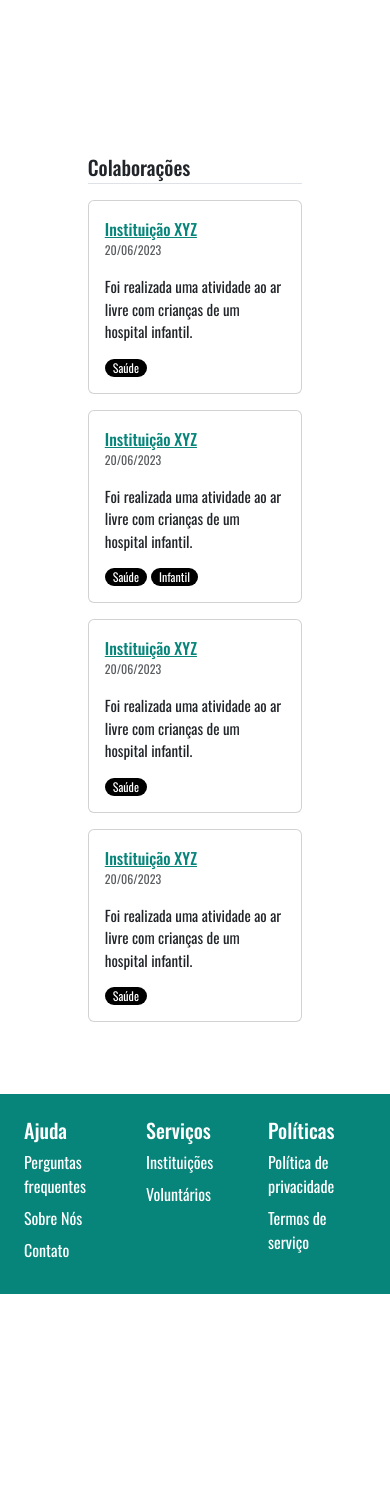
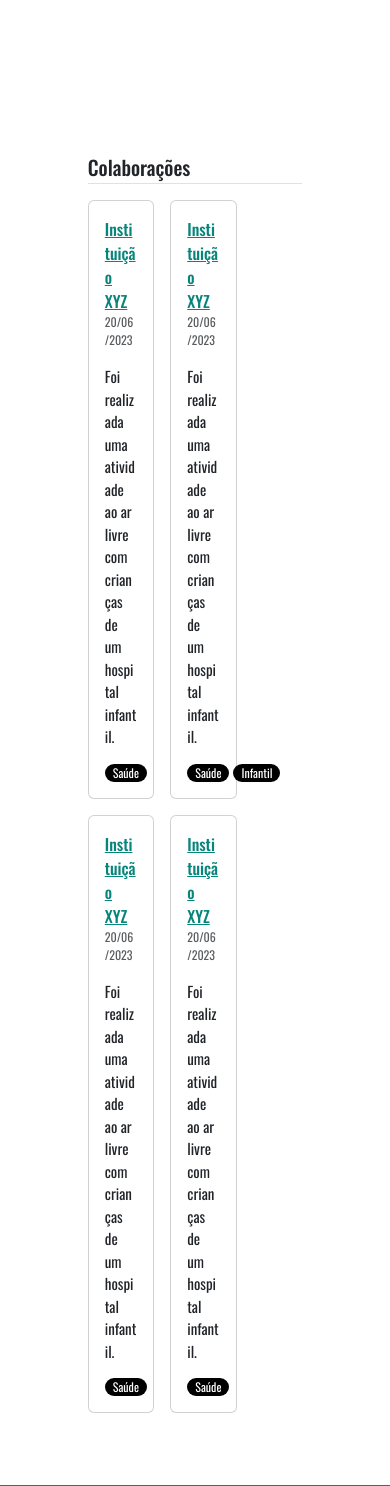
Before and after one commit to carloshobmeier/CaringCrafters, a PHP site: page /profile_volunteer.php in a window 390 px wide. Shown: the part 541-2027 px from the top of the page. Before the commit the page ends 1835 px from the top, so only its background shows below. Run offline with PHP 8.4, Linux system fonts and the light colour scheme; a user stored in the database is signed in; data comes from the database, SQL or seed files in the repository; some web fonts are replaced.

Commit message:
arrumada responsividade perfil voluntario - 3 cards por fileira, resize conforme tamanho da janela

```diff
--- a/profile_volunteer.php
+++ b/profile_volunteer.php
@@ -225,7 +225,7 @@ else{
             <div class="py-4" style="width: 55%; max-width: 835px">
                 <h5 class="border-1 border-bottom py-1 mb-3">Colaborações</h5>
                 <div class="grid row row-cols-auto gap-3 row-gap-3 mx-auto">
-                    <div class="card p-0" style="width: 250px">
+                    <div class="card p-0" style="width: 31%">
                         <div class="card-body">
                             <a href="" class="text=decoration-underline fw-medium" style="color: #07857A">Instituição XYZ</a>
                             <p class="card-text text-body-secondary" style="font-size: 12px">20/06/2023</p>
@@ -235,7 +235,7 @@ else{
                             </div>
                         </div>
                     </div>
-                    <div class="card p-0" style="width: 250px">
+                    <div class="card p-0" style="width: 31%">
                         <div class="card-body">
                             <a href="" class="text=decoration-underline fw-medium" style="color: #07857A">Instituição XYZ</a>
                             <p class="card-text text-body-secondary" style="font-size: 12px">20/06/2023</p>
@@ -246,7 +246,7 @@ else{
                             </div>
                         </div>
                     </div>
-                    <div class="card p-0" style="width: 250px">
+                    <div class="card p-0" style="width: 31%">
                         <div class="card-body">
                             <a href="" class="text=decoration-underline fw-medium" style="color: #07857A">Instituição XYZ</a>
                             <p class="card-text text-body-secondary" style="font-size: 12px">20/06/2023</p>
@@ -256,7 +256,7 @@ else{
                             </div>
                         </div>
                     </div>
-                    <div class="card p-0" style="width: 250px">
+                    <div class="card p-0" style="width: 31%">
                         <div class="card-body">
                             <a href="" class="text=decoration-underline fw-medium" style="color: #07857A">Instituição XYZ</a>
                             <p class="card-text text-body-secondary" style="font-size: 12px">20/06/2023</p>
```
